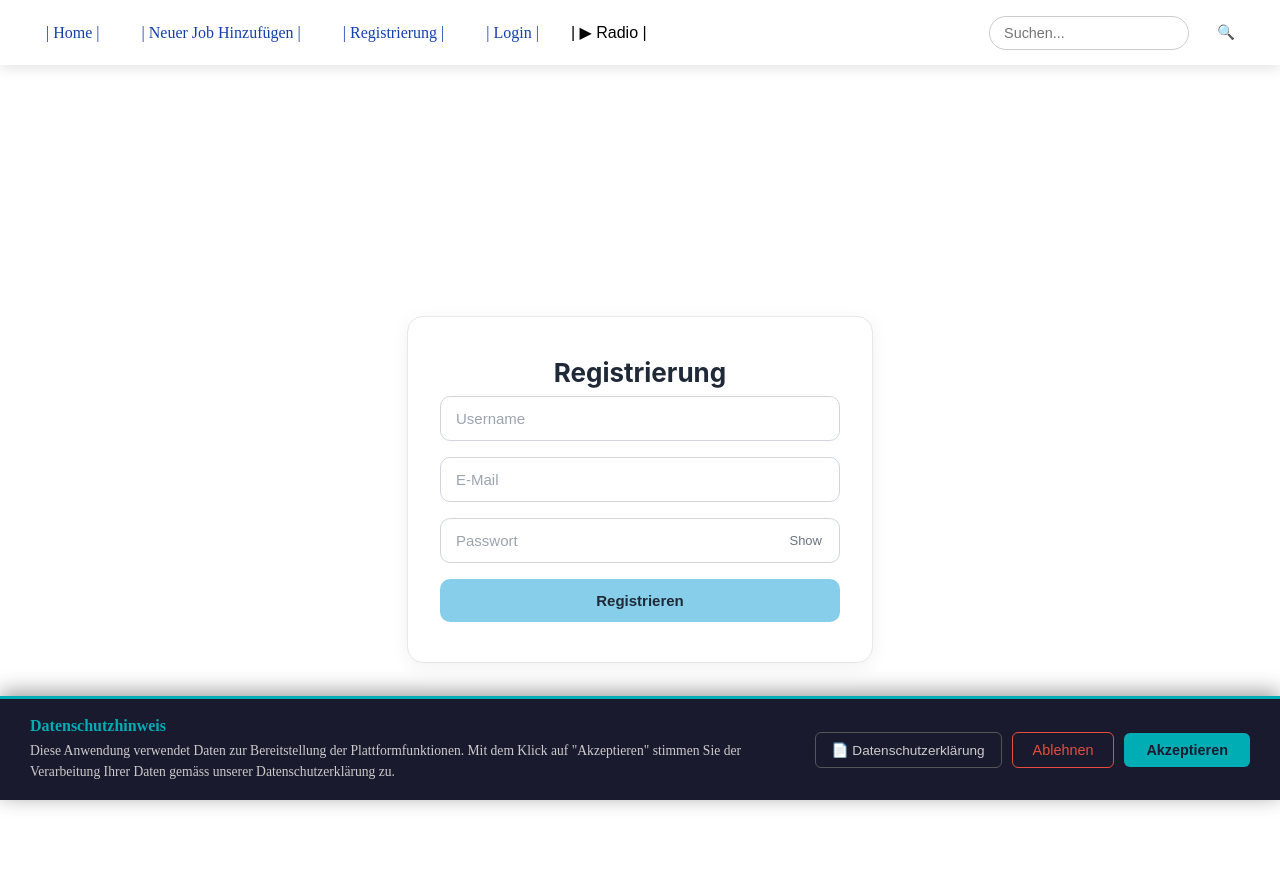
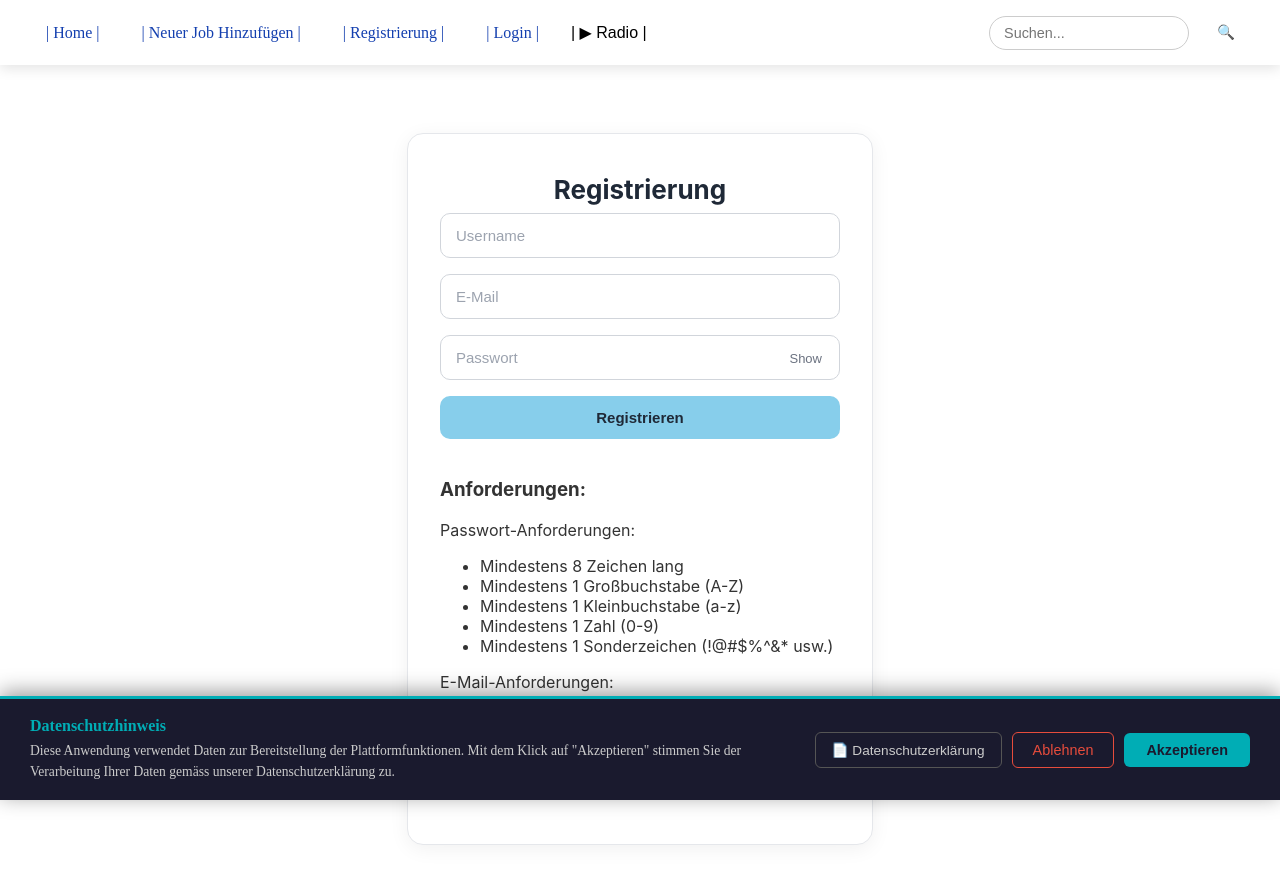
Before and after one commit to LeoKuhnZH/WISS-Praktikum-App, a React (Vite) app in the folder frontend/Praktikums_web/praktikum-web/: page /register in a window 1280 px wide. Shown: the top 884 px of the page. Built offline with nearby package versions, Linux system fonts and the light colour scheme.

Commit message:
Add rg-anforderungen

```diff
--- a/frontend/Praktikums_web/praktikum-web/src/pages/RegistrirungPage.jsx
+++ b/frontend/Praktikums_web/praktikum-web/src/pages/RegistrirungPage.jsx
@@ -39,7 +39,7 @@ function RegistrierungPage() {
     return (
         <div className="lg-page">
             <div className="lg-card">
-                <h2 className="lg-title">Registrierung</h2>
+                <h1 className="lg-title">Registrierung</h1>
 
                 {error && (
                     <div className="lg-error" role="alert">
@@ -97,7 +97,29 @@ function RegistrierungPage() {
                         Registrieren
                     </button>
                 </form>
+                <br>
+                </br>
+                <div className="rg-card">
+                    <h3 className="#"> Anforderungen:</h3>
+                    <p>Passwort-Anforderungen:</p>
+                    <ul>
+                        <li className="rg-item"> Mindestens 8 Zeichen lang</li>
+                        <li className="rg-item">Mindestens 1 Großbuchstabe (A-Z)</li>
+                        <li className="rg-item">Mindestens 1 Kleinbuchstabe (a-z)</li>
+                        <li className="rg-item">Mindestens 1 Zahl (0-9)</li>
+                        <li className="rg-item">Mindestens 1 Sonderzeichen (!@#$%^&* usw.)</li>
+
+                    </ul>
+                    <p>E-Mail-Anforderungen:</p>
+                    <ul>
+                        <li className="rg-item">Muss eine gültige E-Mail-Adresse sein</li>
+                        <li className="rg-item">Muss ein @ enthalten</li>
+                        <li className="rg-item">Muss eine Domain enthalten (z.B. .de, .com, .ch)</li>
+
+                    </ul>
+                </div>
             </div>
+
         </div>
     );
 }
```
